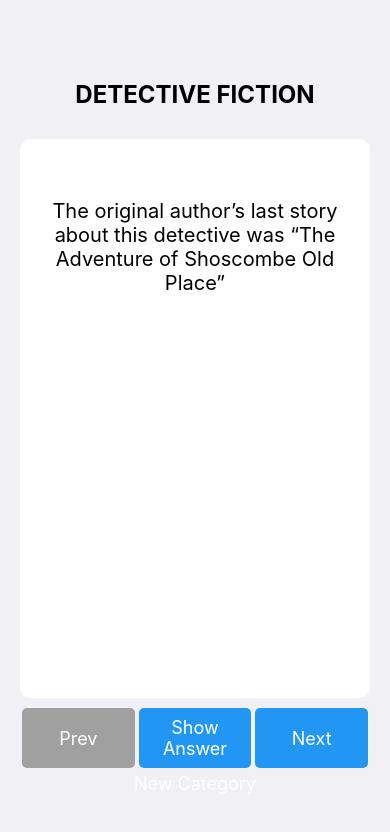
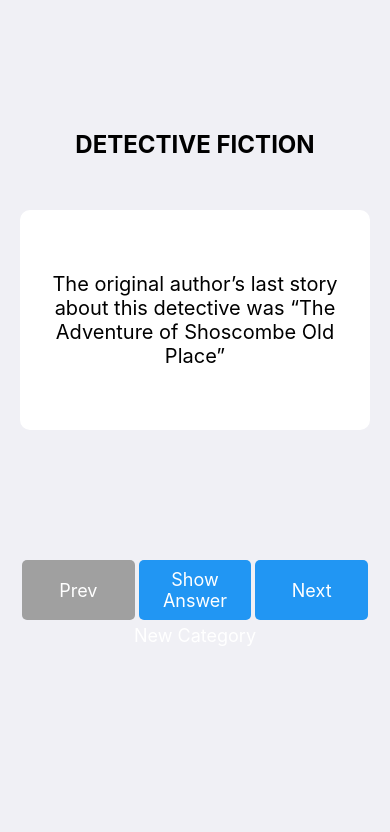
Before and after one commit to f-leroux/jeopardy-app, a React Native app: screen / in a window 390 px wide. Shown: the top 832 px of the page. Built offline with nearby package versions, Linux system fonts and the light colour scheme.

Commit message:
fix layout

```diff
--- a/App.js
+++ b/App.js
@@ -3,6 +3,8 @@ import { StyleSheet, Text, View, TouchableOpacity, Linking, ScrollView } from 'r
 import questionsData from './data/full/jeopardy_questions.json';
 
 function renderTextWithItalics(text) {
+  // If explicit <i> tags exist, honor them
+  if (text.includes('<i>') || text.includes('</i>')) {
     const parts = text.split(/(<i>|<\/i>)/g);
     const result = [];
     let italic = false;
@@ -13,10 +15,37 @@ function renderTextWithItalics(text) {
         italic = false;
       } else if (part !== '') {
         result.push(
-        <Text key={index} style={italic ? styles.italic : undefined}>{part}</Text>
+          <Text key={`seg-${index}`} style={italic ? styles.italic : undefined}>{part}</Text>
         );
       }
     });
+    return result;
+  }
+
+  // Otherwise, treat text inside double quotes as italic (dataset convention)
+  const result = [];
+  let italic = false;
+  let buffer = '';
+  let segIndex = 0;
+  for (let i = 0; i < text.length; i++) {
+    const ch = text[i];
+    if (ch === '"') {
+      if (buffer !== '') {
+        result.push(
+          <Text key={`seg-${segIndex++}`} style={italic ? styles.italic : undefined}>{buffer}</Text>
+        );
+        buffer = '';
+      }
+      italic = !italic; // toggle italic when encountering a quote
+      continue;
+    }
+    buffer += ch;
+  }
+  if (buffer !== '') {
+    result.push(
+      <Text key={`seg-${segIndex++}`} style={italic ? styles.italic : undefined}>{buffer}</Text>
+    );
+  }
   return result;
 }
 
@@ -56,12 +85,18 @@ export default function App() {
 
   return (
     <View style={styles.container}>
-      <Text style={styles.category}>{category.category.replace(/^"|"$/g, '')}</Text>
-      <ScrollView contentContainerStyle={styles.questionContainer} style={styles.questionScroll}>
+      <View style={styles.categoryContainer}>
+        <Text style={styles.category} numberOfLines={3} ellipsizeMode="tail">{category.category.replace(/^\"|\"$/g, '')}</Text>
+      </View>
+      <ScrollView contentContainerStyle={styles.questionContainer} style={styles.questionScroll} contentInsetAdjustmentBehavior="never">
         <Text style={styles.question}>{renderTextWithItalics(questionObj.q)}</Text>
-        {showAnswer && (
-          <>
-            <View style={styles.separator} />
+      </ScrollView>
+      <ScrollView
+        contentContainerStyle={styles.answerContainer}
+        style={[styles.answerScroll, !showAnswer && styles.hidden]}
+        contentInsetAdjustmentBehavior="never"
+        pointerEvents={showAnswer ? 'auto' : 'none'}
+      >
         <TouchableOpacity onPress={handleAnswerPress} disabled={!questionObj.wiki_slug}>
           <Text
             style={[
@@ -72,8 +107,6 @@ export default function App() {
             {renderTextWithItalics(questionObj.a)}
           </Text>
         </TouchableOpacity>
-          </>
-        )}
       </ScrollView>
       <View style={styles.buttonsRow}>
         <TouchableOpacity
@@ -108,28 +141,52 @@ const styles = StyleSheet.create({
     flex: 1,
     justifyContent: 'flex-start',
     padding: 20,
-    paddingTop: 80,
+    paddingTop: 100,
     paddingBottom: 40,
     backgroundColor: '#f0f0f5'
   },
+  categoryContainer: {
+    height: 90,
+    justifyContent: 'center',
+    alignItems: 'center',
+    marginBottom: 10
+  },
   category: {
     fontSize: 24,
+    lineHeight: 28,
     fontWeight: 'bold',
     textAlign: 'center',
-    marginBottom: 30
+    marginBottom: 0
   },
   questionScroll: {
-    flex: 0.85,
+    height: 220,
     backgroundColor: '#fff',
     borderRadius: 10,
     padding: 20,
-    marginBottom: 10
+    marginTop: 10,
+    marginBottom: 10,
+    flexGrow: 0,
+    flexShrink: 0,
+    overflow: 'hidden'
   },
-  questionContainer: { flexGrow: 1, justifyContent: 'flex-start', alignItems: 'center' },
-  question: { fontSize: 20, marginBottom: 20, textAlign: 'center', marginTop: 40 },
+  questionContainer: { flexGrow: 1, justifyContent: 'center', alignItems: 'center' },
+  question: { fontSize: 20, textAlign: 'center' },
   separator: { borderBottomWidth: 1, borderBottomColor: '#ccc', marginVertical: 10 },
-  answer: { fontSize: 20, marginBottom: 20, textAlign: 'center' },
+  answer: { fontSize: 20, textAlign: 'center' },
   italic: { fontStyle: 'italic' },
+  answerScroll: {
+    height: 100,
+    backgroundColor: '#fff',
+    borderRadius: 10,
+    padding: 20,
+    marginTop: 10,
+    marginBottom: 10,
+    flexGrow: 0,
+    flexShrink: 0,
+    overflow: 'hidden'
+  },
+  answerContainer: { flexGrow: 1, justifyContent: 'center', alignItems: 'center' },
+  hidden: { opacity: 0 },
   buttonsRow: { flexDirection: 'row', marginBottom: 10 },
   button: {
     flex: 1,
```
Lines whose indentation alone changed are shown as unchanged.
